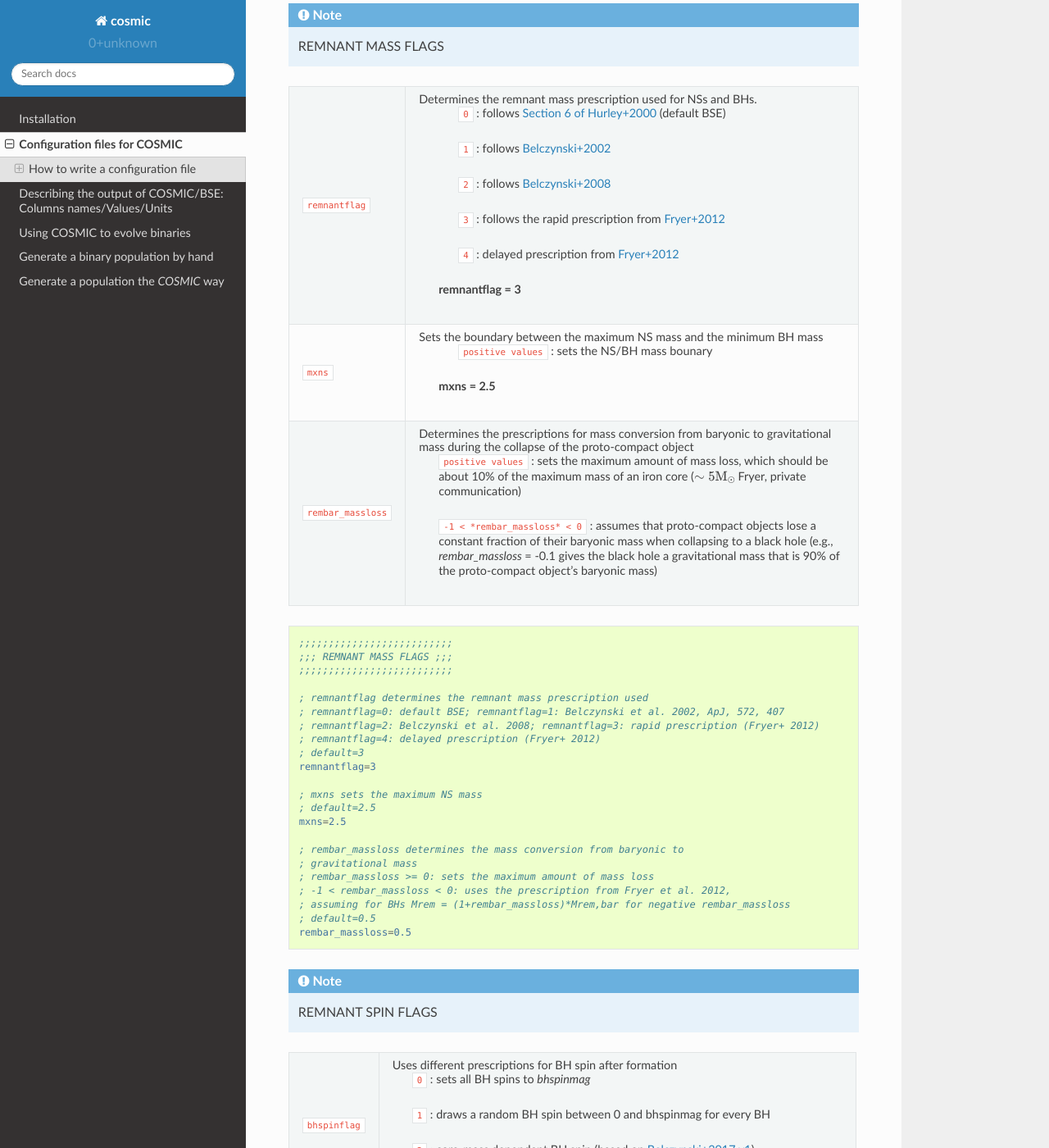
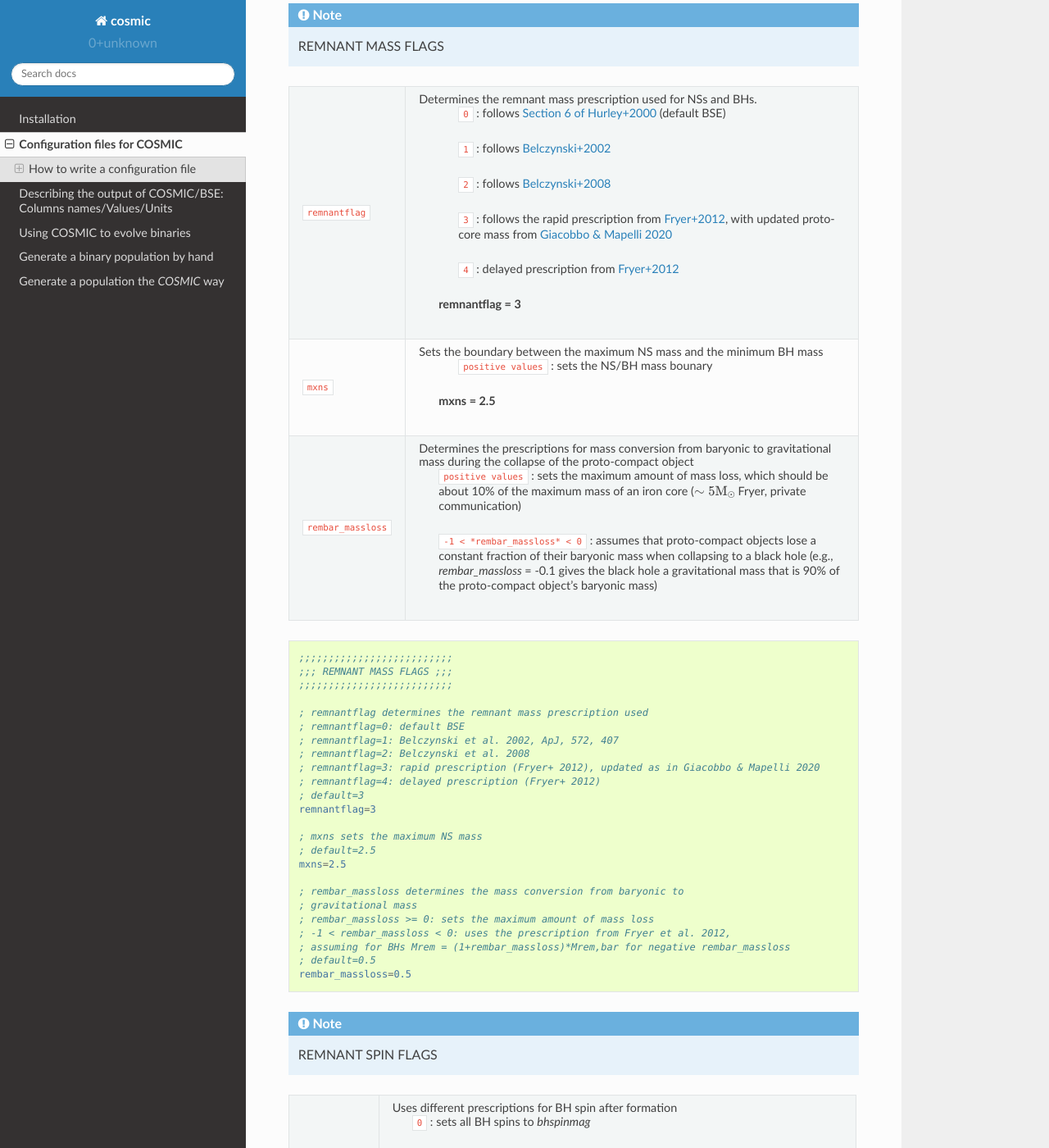
Before and after one commit to COSMIC-PopSynth/COSMIC, a Sphinx documentation site: the page built from docs/inifile/index.rst, in a window 1280 px wide and 1400 px high, scrolled down 13117 px. Shown: the whole window at 82% size. Built offline with Sphinx 7.4.7 and the Read the Docs theme 2.0.0, drawn with Linux system fonts in a browser that asks for light colours; formulas are drawn with MathJax 3.

Commit message:
updated docs

```diff
--- a/docs/inifile/index.rst
+++ b/docs/inifile/index.rst
@@ -801,7 +801,7 @@ common envelope occurs regardless of the choices below:
 
                             ``2`` : follows `Belczynski+2008 <https://ui.adsabs.harvard.edu/abs/2008ApJS..174..223B/abstract>`_
 
-                            ``3`` : follows the rapid prescription from `Fryer+2012 <https://ui.adsabs.harvard.edu/abs/2012ApJ...749...91F/abstract>`_
+                            ``3`` : follows the rapid prescription from `Fryer+2012 <https://ui.adsabs.harvard.edu/abs/2012ApJ...749...91F/abstract>`_, with updated proto-core mass from `Giacobbo & Mapelli 2020 <https://ui.adsabs.harvard.edu/abs/2020ApJ...891..141G/abstract>`_
 
                             ``4`` : delayed prescription from `Fryer+2012 <https://ui.adsabs.harvard.edu/abs/2012ApJ...749...91F/abstract>`_
 
@@ -830,8 +830,10 @@ common envelope occurs regardless of the choices below:
     ;;;;;;;;;;;;;;;;;;;;;;;;;;
 
     ; remnantflag determines the remnant mass prescription used
-    ; remnantflag=0: default BSE; remnantflag=1: Belczynski et al. 2002, ApJ, 572, 407
-    ; remnantflag=2: Belczynski et al. 2008; remnantflag=3: rapid prescription (Fryer+ 2012)
+    ; remnantflag=0: default BSE
+    ; remnantflag=1: Belczynski et al. 2002, ApJ, 572, 407
+    ; remnantflag=2: Belczynski et al. 2008
+    ; remnantflag=3: rapid prescription (Fryer+ 2012), updated as in Giacobbo & Mapelli 2020
     ; remnantflag=4: delayed prescription (Fryer+ 2012)
     ; default=3
     remnantflag=3
```
Also changed, not shown: 1 other file.
